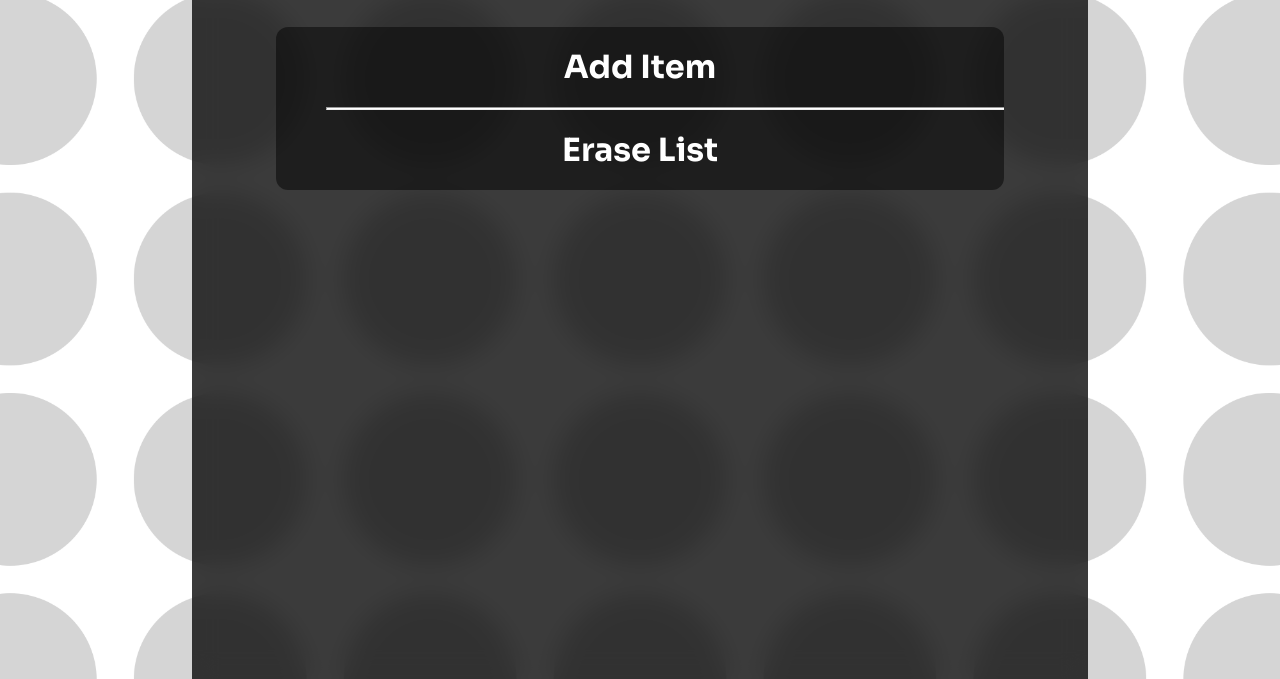
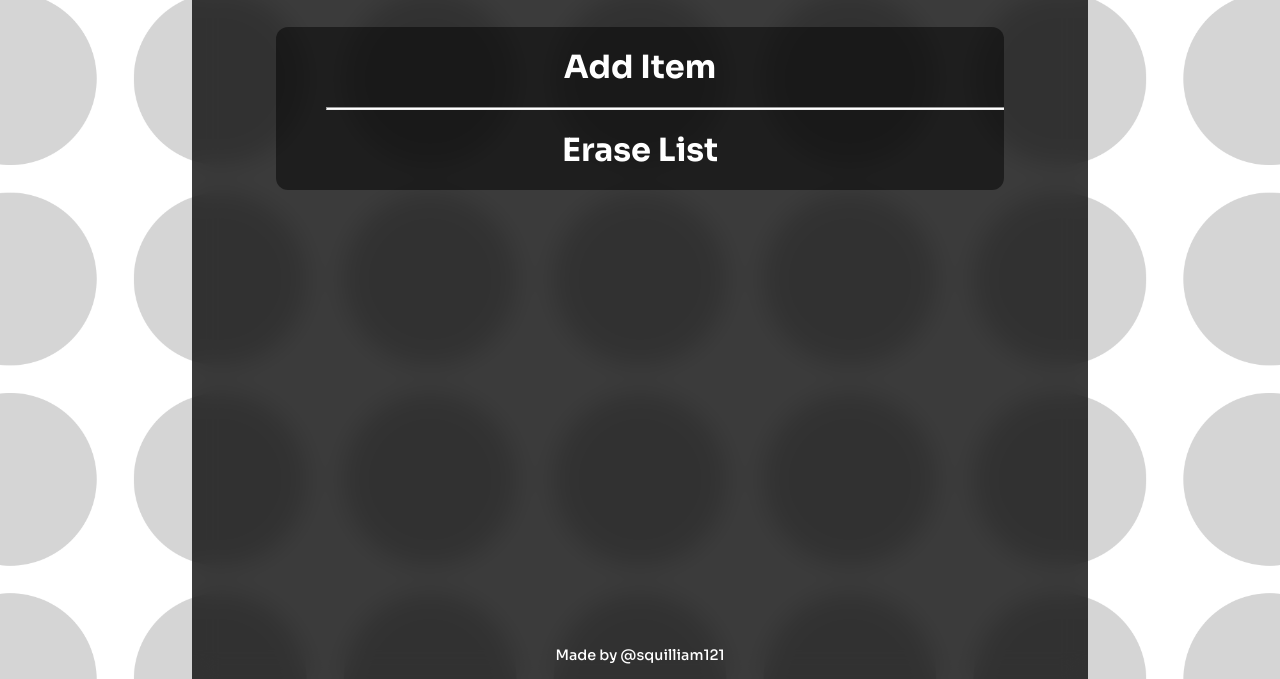
Before and after one commit to Squilliam121/bucketlist, a plain HTML site: page index.html in a window 1280 px wide. Shown: the part 121-800 px from the top of the page. Drawn offline with Linux system fonts and the light colour scheme.

Commit message:
Update index.html

```diff
--- a/index.html
+++ b/index.html
@@ -37,6 +37,7 @@
             <hr class="divider">
             <button id="erasebutton" onclick=eraseList()>Erase List</button>
         </div>
+        <p id="footer">Made by @squilliam121</p>
     </div>
 
     <script src="index.js"></script>
```
